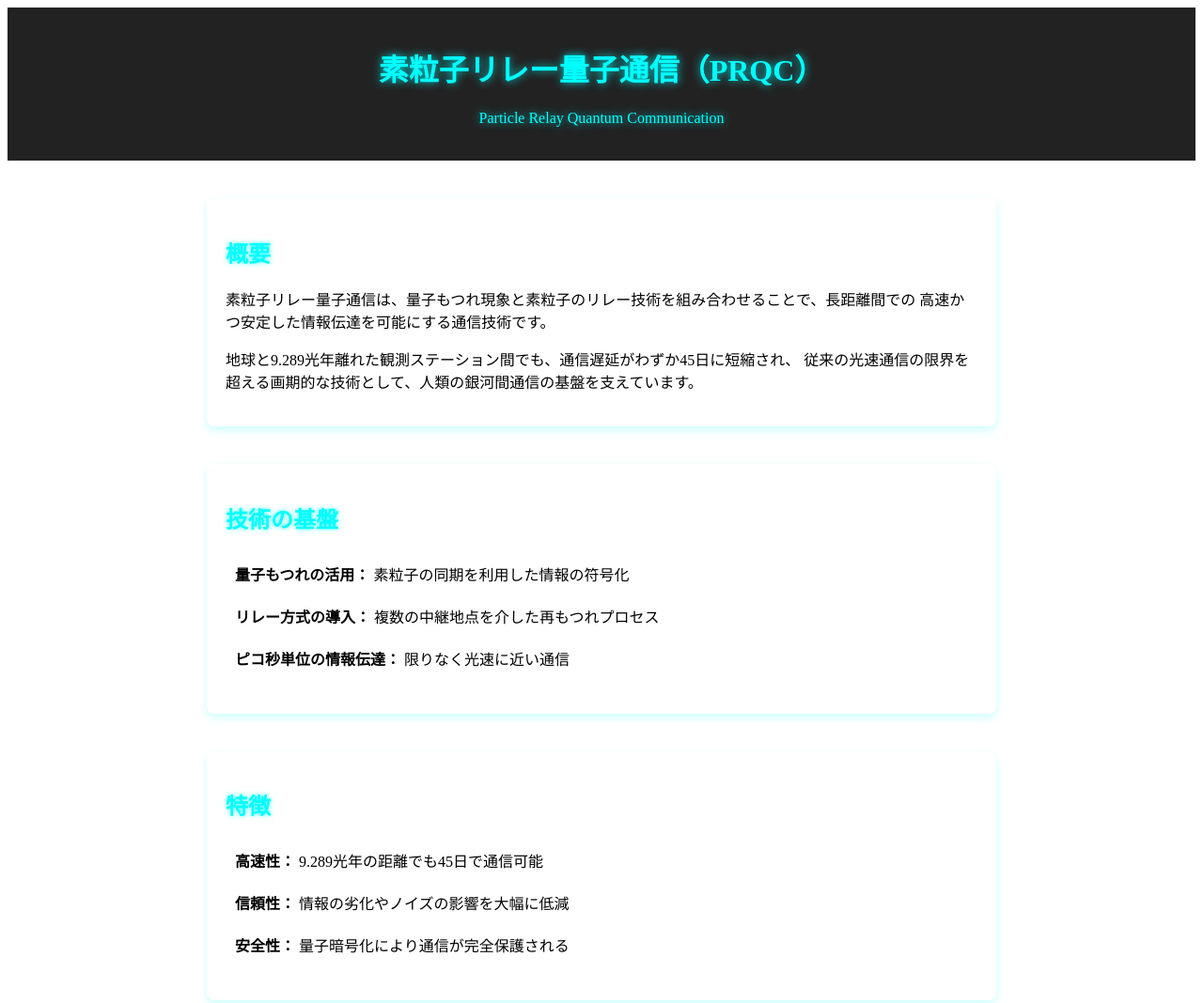
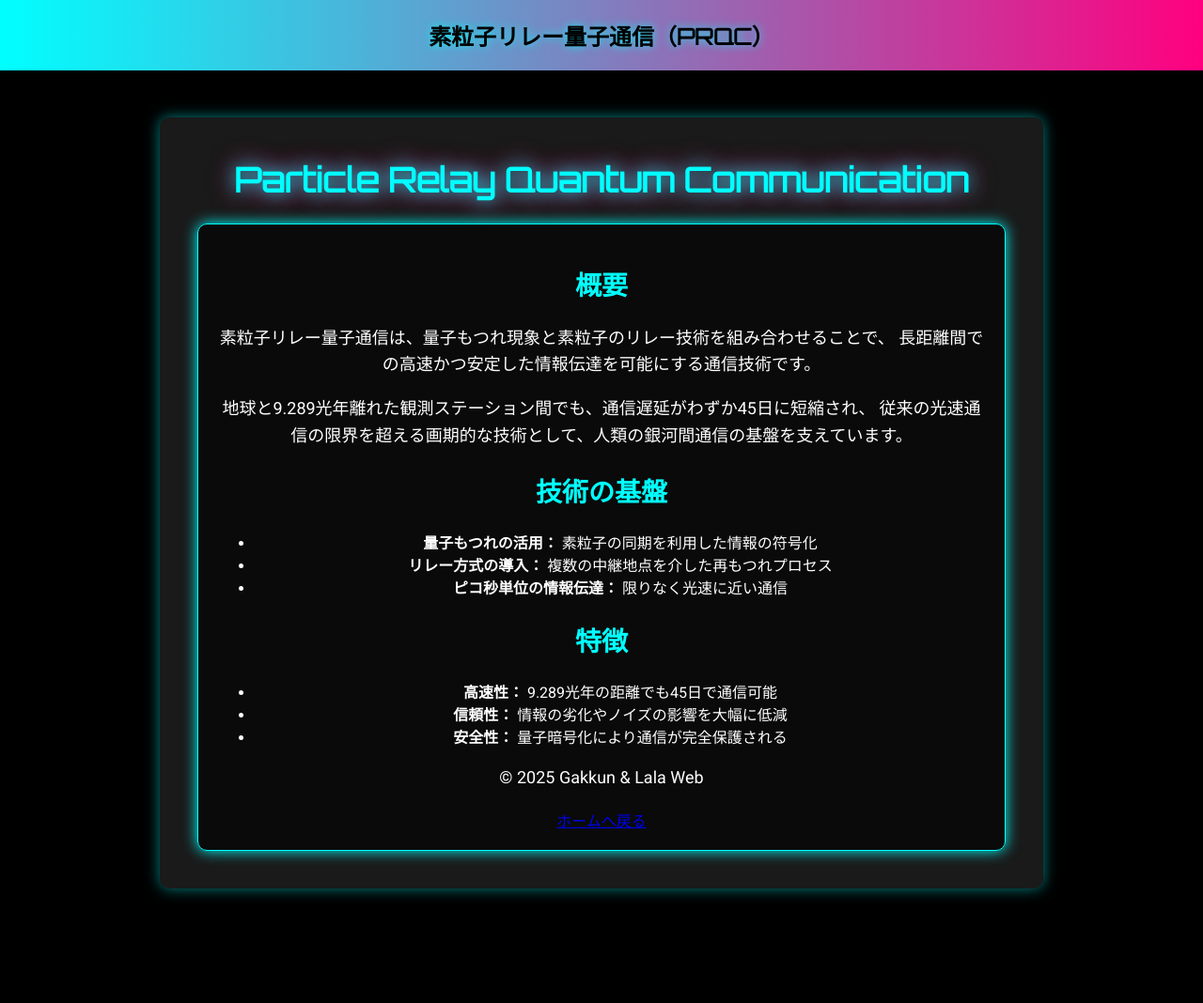
Before and after one commit to gakutakimoto/gaku-lala-apps, a website: page public/prqc.html in a window 1280 px wide. Shown: the top 1068 px of the page at 94% size. After the commit the page ends 996 px from the top, so only its background shows below. Drawn offline with Linux system fonts and the light colour scheme.

```diff
--- a/public/prqc.html
+++ b/public/prqc.html
@@ -3,22 +3,81 @@
 <head>
     <meta charset="UTF-8">
     <meta name="viewport" content="width=device-width, initial-scale=1.0">
-    <title>素粒子リレー量子通信 - PRQC</title>
-    <link rel="stylesheet" href="style.css">
+    <title>素粒子リレー量子通信（PRQC）</title>
+    <link href="https://fonts.googleapis.com/css2?family=Orbitron&family=Roboto:wght@300;400;700&display=swap" rel="stylesheet">
+    <style>
+        body {
+            background-color: #000;
+            color: #ffffff;
+            font-family: 'Roboto', sans-serif;
+            margin: 0;
+            padding: 0;
+            text-align: center;
+        }
+
+        header {
+            padding: 20px 0;
+            background: linear-gradient(90deg, #00FFFF, #FF007F);
+            color: #000;
+            font-family: 'Orbitron', sans-serif;
+            font-size: 24px;
+            font-weight: bold;
+            text-shadow: 0 0 10px rgba(0, 255, 255, 0.8);
+        }
+
+        .container {
+            max-width: 900px;
+            margin: 50px auto;
+            padding: 20px;
+            background: rgba(255, 255, 255, 0.1);
+            border-radius: 10px;
+            box-shadow: 0 0 15px rgba(0, 255, 255, 0.5);
+        }
+
+        h1 {
+            font-family: 'Orbitron', sans-serif;
+            font-size: 36px;
+            color: #00FFFF;
+            text-shadow: 0 0 20px #00FFFF;
+            animation: glow 1.5s infinite alternate;
+        }
+
+        @keyframes glow {
+            from { text-shadow: 0 0 10px #00FFFF; }
+            to { text-shadow: 0 0 20px #00FFFF, 0 0 30px #FF007F; }
+        }
+
+        h2 {
+            font-family: 'Orbitron', sans-serif;
+            font-size: 28px;
+            color: #00FFFF;
+        }
+
+        p {
+            font-size: 18px;
+            line-height: 1.6;
+            color: #ffffff;
+        }
+
+        .glow-box {
+            background: rgba(0, 0, 0, 0.6);
+            padding: 20px;
+            border: 1px solid #00FFFF;
+            box-shadow: 0 0 15px #00FFFF;
+            border-radius: 10px;
+            margin: 20px;
+        }
+    </style>
 </head>
 <body>
-
-    <header>
-        <h1>素粒子リレー量子通信（PRQC）</h1>
-        <p>Particle Relay Quantum Communication</p>
-    </header>
-
-    <section>
-        <h2>概要</h2>
-        <p>
-            素粒子リレー量子通信は、量子もつれ現象と素粒子のリレー技術を組み合わせることで、長距離間での
-            高速かつ安定した情報伝達を可能にする通信技術です。
-        </p>
+    <header>素粒子リレー量子通信（PRQC）</header>
+    <div class="container">
+        <h1>Particle Relay Quantum Communication</h1>
+        <div class="glow-box">
+            <h2>概要</h2>
+            <p>
+                素粒子リレー量子通信は、量子もつれ現象と素粒子のリレー技術を組み合わせることで、
+                長距離間での高速かつ安定した情報伝達を可能にする通信技術です。        </p>
         <p>
             地球と9.289光年離れた観測ステーション間でも、通信遅延がわずか45日に短縮され、
             従来の光速通信の限界を超える画期的な技術として、人類の銀河間通信の基盤を支えています。
```
